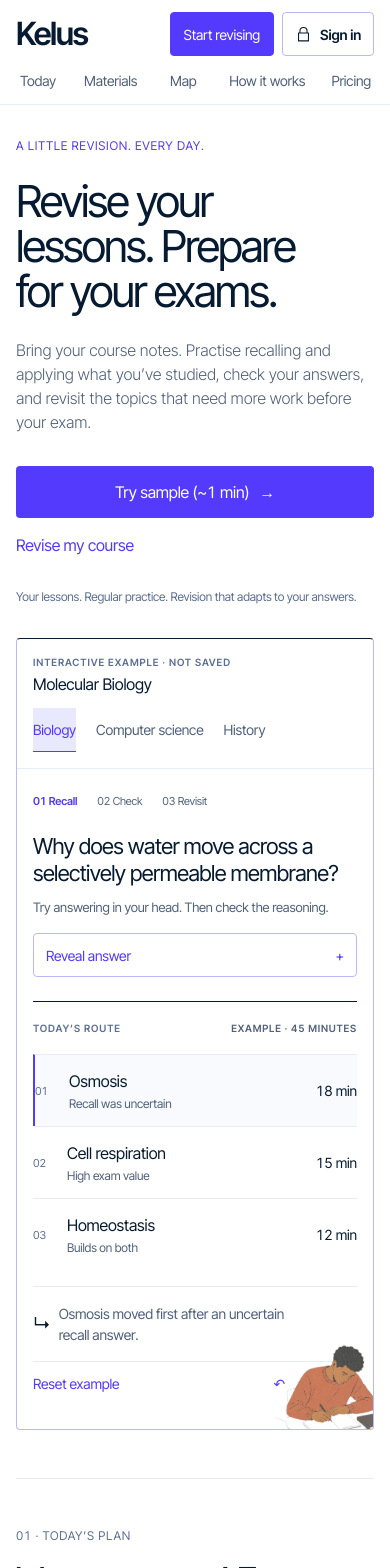
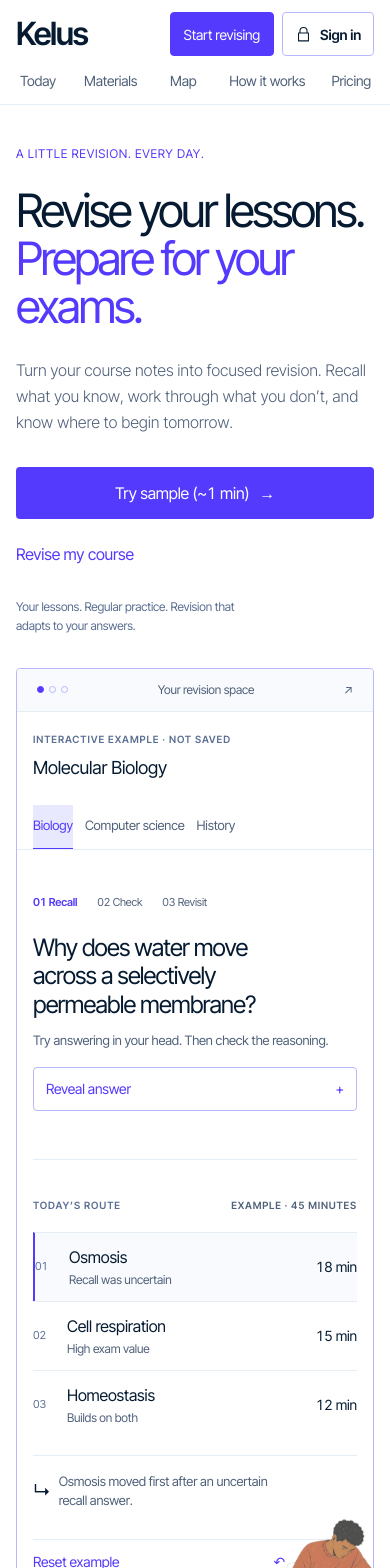
Before and after one commit to youssef-2420/kelus, a Next.js app: page / in a window 390 px wide. Shown: the top 1568 px of the page. Built offline with nearby package versions, Linux system fonts and the light colour scheme; no server answers.

Commit message:
Redesign hero and Today as a unified revision studio

```diff
--- a/app/layout.tsx
+++ b/app/layout.tsx
@@ -1,6 +1,7 @@
 import type { Metadata } from "next";
 import { Inter_Tight } from "next/font/google";
 import "./globals.css";
+import "./revision-studio.css";
 import { LearnerProvider } from "@/components/LearnerProvider";
 import { RouteTransition } from "@/components/RouteTransition";
 import { SiteHeader } from "@/components/SiteHeader";
--- /dev/null
+++ b/app/revision-studio.css
@@ -0,0 +1,83 @@
+/* The preview and the working route share one quiet revision surface. */
+.kelus-hero.home-hero.is-revision-studio {
+  padding-block: clamp(48px, 7vw, 96px);
+  gap: clamp(32px, 5vw, 80px);
+  grid-template-columns: minmax(0, 1fr) minmax(0, 1fr);
+  align-items: start;
+}
+.is-revision-studio .home-copy { padding-top: 32px; }
+.is-revision-studio .home-copy h1#home-hero-title {
+  font-size: clamp(48px, 5vw, 76px);
+  line-height: 1.04;
+  letter-spacing: -.055em;
+  max-width: 12ch;
+  text-wrap: initial;
+  margin-bottom: 28px;
+}
+.is-revision-studio #home-hero-title span { color: var(--color-indigo-ink); }
+.is-revision-studio .home-copy .home-lede { max-width: 35ch; font-size: 18px; line-height: 1.6; }
+.is-revision-studio .home-actions { gap: 24px; }
+.is-revision-studio .hero-honesty { max-width: 34ch; line-height: 1.6; }
+.is-revision-studio .hero-product-demo { border: 1px solid var(--color-lavender-border); border-radius: 4px; background: var(--color-pure-white); overflow: hidden; }
+.studio-window-bar { display: flex; align-items: center; justify-content: space-between; gap: 16px; padding: 12px 20px; background: var(--color-mist); border-bottom: 1px solid var(--color-frost); color: var(--color-steel); font-size: 12px; }
+.studio-window-dots { display: flex; gap: 5px; }
+.studio-window-dots i { width: 7px; height: 7px; border: 1px solid var(--color-lavender-border); border-radius: 50%; }
+.studio-window-dots i:first-child { background: var(--color-indigo-ink); border-color: var(--color-indigo-ink); }
+.is-revision-studio .hero-demo-head { padding: 20px 24px 0; }
+.is-revision-studio .hero-demo-identity strong { font-size: 18px; margin-top: 5px; }
+.is-revision-studio .hero-demo-tabs { gap: 16px; margin-top: 12px; }
+.is-revision-studio .hero-demo-tabs button { font-size: 13px; min-height: 44px; padding-inline: 0; }
+.is-revision-studio .hero-demo-body { padding: 24px; }
+.is-revision-studio .hero-recall h2 { font-size: clamp(24px, 2.3vw, 32px); line-height: 1.18; letter-spacing: -.035em; }
+.is-revision-studio .hero-recall-instruction { font-size: 13px; }
+.is-revision-studio .hero-demo-route { margin-top: 24px; padding-top: 20px; border-top: 1px solid var(--color-frost); }
+.is-revision-studio .hero-demo-route li { min-height: 60px; padding-block: 12px; }
+.is-revision-studio .hero-demo-route li.is-recommended { background: var(--color-mist); border-left: 2px solid var(--color-indigo-ink); }
+.is-revision-studio .hero-demo-signal { font-size: 13px; line-height: 1.5; }
+.is-revision-studio .hero-demo-replay { margin-top: 12px; }
+
+.today-brief.is-revision-studio { padding-top: 16px; padding-bottom: 24px; }
+.today-brief.is-revision-studio h1 { font-size: clamp(40px, 5vw, 64px); line-height: 1.04; letter-spacing: -.045em; margin-bottom: 16px; }
+.today-brief.is-revision-studio .today-exam-details { margin-top: 16px; }
+.today-workbench.is-revision-studio { padding-top: 24px; }
+.today-workbench.is-revision-studio .today-workbench-heading { padding-bottom: 16px; border: 0; }
+.today-workbench.is-revision-studio .today-lead-action {
+  display: block;
+  padding: clamp(20px, 3vw, 40px);
+  background: var(--color-mist);
+  border: 1px solid var(--color-frost);
+  border-left: 3px solid var(--color-indigo-ink);
+  border-radius: 4px;
+}
+.today-workbench.is-revision-studio .today-lead-label { display: flex; gap: 12px; align-items: center; }
+.today-workbench.is-revision-studio .today-lead-main { margin-top: 20px; grid-template-columns: minmax(0, 1fr) 72px; gap: 20px; }
+.today-workbench.is-revision-studio .today-lead-main h3 { font-size: clamp(28px, 3.5vw, 42px); line-height: 1.1; letter-spacing: -.035em; }
+.today-workbench.is-revision-studio .today-lead-main p { font-size: 15px; line-height: 1.5; max-width: 40ch; }
+.today-workbench.is-revision-studio .today-lead-time { border: 0; padding: 0; text-align: right; }
+.today-workbench.is-revision-studio .today-lead-time strong { font-size: 40px; }
+.today-workbench.is-revision-studio .today-lead-sequence { margin-top: 28px; }
+.today-workbench.is-revision-studio .today-lead-sequence li::before { background: var(--color-mist); }
+.today-workbench.is-revision-studio .today-evidence-disclosure { margin-top: 20px; }
+.today-workbench.is-revision-studio .today-evidence-disclosure > summary { padding-bottom: 0; }
+.today-workbench.is-revision-studio .today-queue-label { margin-top: 32px; }
+.today-workbench.is-revision-studio .today-plan-list { margin-top: 12px; }
+.today-workbench.is-revision-studio .today-plan-list > li { border-color: var(--color-frost); }
+.today-workbench.is-revision-studio .today-plan-list > li > button { min-height: 88px; }
+@media (max-width: 980px) {
+  .kelus-hero.home-hero.is-revision-studio { grid-template-columns: minmax(0, 1fr); padding-block: 40px; }
+  .is-revision-studio .home-copy { padding-top: 0; max-width: 720px; }
+  .is-revision-studio .home-copy h1#home-hero-title { max-width: 17ch; }
+  .is-revision-studio .hero-product-demo { width: 100%; max-width: 660px; }
+}
+@media (max-width: 480px) {
+  .is-revision-studio .home-copy h1#home-hero-title { font-size: 46px; }
+  .is-revision-studio .home-copy .home-lede { font-size: 16px; }
+  .is-revision-studio .home-actions { align-items: stretch; gap: 16px; }
+  .is-revision-studio .hero-demo-head { padding-inline: 16px; }
+  .is-revision-studio .hero-demo-body { padding: 20px 16px; }
+  .is-revision-studio .hero-demo-tabs { gap: 12px; flex-wrap: wrap; }
+  .today-workbench.is-revision-studio .today-lead-main { grid-template-columns: minmax(0, 1fr); }
+  .today-workbench.is-revision-studio .today-lead-time { grid-row: 1; display: flex; align-items: baseline; gap: 8px; text-align: left; }
+  .today-workbench.is-revision-studio .today-lead-time strong { font-size: 28px; }
+  .today-workbench.is-revision-studio .today-start { width: 100%; justify-content: center; }
+}
--- a/app/today/page.tsx
+++ b/app/today/page.tsx
@@ -163,7 +163,7 @@ function TodayBody() {
         )
       }
     >
-      <section className="today-brief" aria-labelledby="today-title">
+      <section className="today-brief is-revision-studio" aria-labelledby="today-title">
         <div className="today-brief-copy">
           <p className="kicker">Today · {course.name}</p>
           <h1 id="today-title">Today’s route</h1>
@@ -207,7 +207,7 @@ function TodayBody() {
         </details>
       </section>
 
-      <section className="today-workbench" aria-labelledby="route-title">
+      <section className="today-workbench is-revision-studio" aria-labelledby="route-title">
         <div className="today-workbench-heading">
           <h2 id="route-title" className="kicker">Your next study block</h2>
         </div>
--- a/components/hero/KelusHero.tsx
+++ b/components/hero/KelusHero.tsx
@@ -16,13 +16,12 @@ export function KelusHero() {
   const route = showBefore ? [...example.route.slice(1), example.route[0]] : example.route;
 
   return (
-    <section className="kelus-hero home-hero is-product-demo" aria-labelledby="home-hero-title">
+    <section className="kelus-hero home-hero is-product-demo is-revision-studio" aria-labelledby="home-hero-title">
       <div className="kelus-hero-copy home-copy">
         <p className="kicker">A little revision. Every day.</p>
-        <h1 id="home-hero-title">Revise your lessons. Prepare for your exams.</h1>
+        <h1 id="home-hero-title">Revise your lessons.<br /><span>Prepare for your exams.</span></h1>
         <p className="home-lede">
-          Bring your course notes. Practise recalling and applying what you’ve studied, check your answers,
-          and revisit the topics that need more work before your exam.
+          Turn your course notes into focused revision. Recall what you know, work through what you don’t, and know where to begin tomorrow.
         </p>
         <div className="home-actions">
           <Link href="/today?sample=1" className="cta home-cta">
@@ -38,6 +37,7 @@ export function KelusHero() {
       </div>
 
       <div className="hero-product-demo" aria-label="Interactive example of a Kelus study route">
+        <div className="studio-window-bar"><span aria-hidden="true" className="studio-window-dots"><i /><i /><i /></span><span>Your revision space</span><span aria-hidden="true">↗</span></div>
         <header className="hero-demo-head">
           <div className="hero-demo-identity">
             <span>Interactive example · not saved</span>
```
